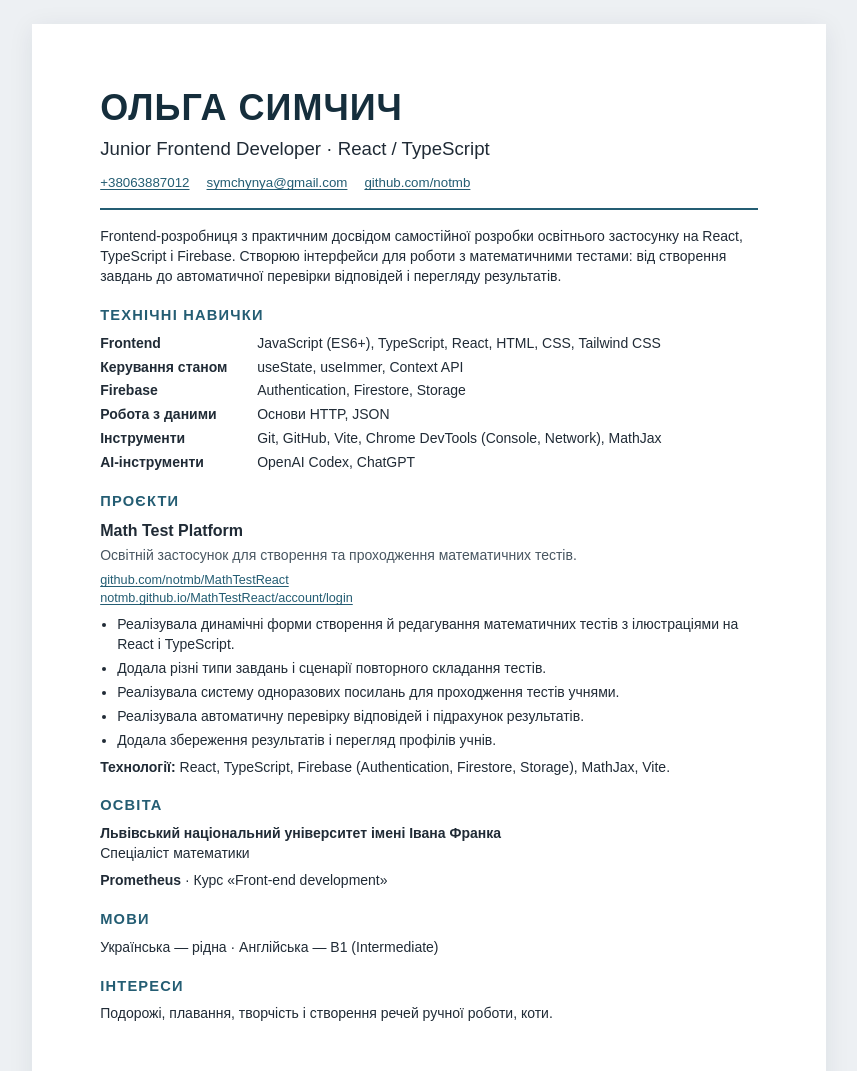
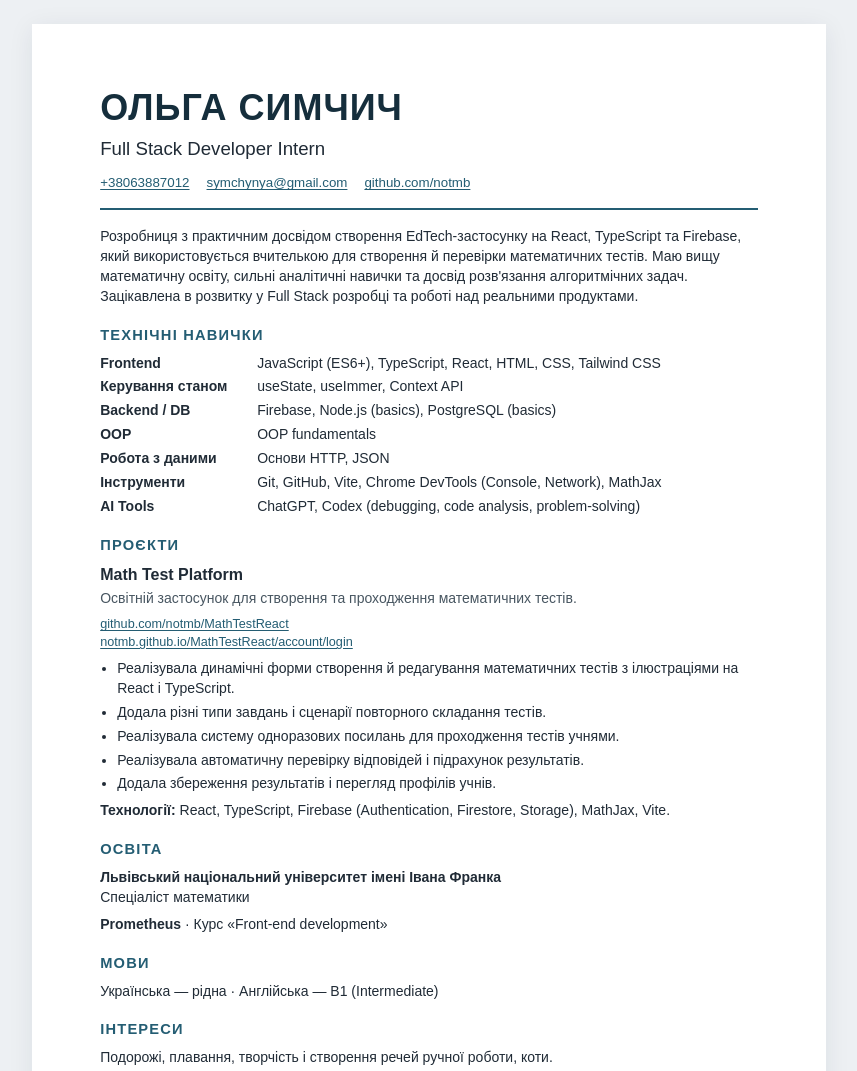
Before and after one commit to notmb/CV, a plain HTML site: page index.html in a window 1280 px wide. Shown: the top 1071 px of the page, without its empty margins (211-1068 px from the left). Drawn offline with Linux system fonts and the light colour scheme.

Commit message:
Sync resume content

```diff
--- a/index.html
+++ b/index.html
@@ -3,7 +3,7 @@
 <head>
   <meta charset="utf-8">
   <meta name="viewport" content="width=device-width, initial-scale=1">
-  <title>Ольга Симчич — Junior Frontend Developer</title>
+  <title>Ольга Симчич — Full Stack Developer Intern</title>
   <style>
     * { box-sizing: border-box; }
     body { margin: 0; background: #edf0f3; color: #202b36; font-family: Arial, sans-serif; font-size: 10.5pt; line-height: 1.42; }
@@ -33,23 +33,24 @@
   <main>
     <header>
       <h1>ОЛЬГА СИМЧИЧ</h1>
-      <p class="role">Junior Frontend Developer · React / TypeScript</p>
+      <p class="role">Full Stack Developer Intern</p>
       <div class="contacts">
         <a href="tel:+38063887012">+38063887012</a>
         <a href="mailto:symchynya@gmail.com">symchynya@gmail.com</a>
         <a href="https://github.com/notmb">github.com/notmb</a>
       </div>
     </header>
-    <p>Frontend-розробниця з практичним досвідом самостійної розробки освітнього застосунку на React, TypeScript і Firebase. Створюю інтерфейси для роботи з математичними тестами: від створення завдань до автоматичної перевірки відповідей і перегляду результатів.</p>
+    <p>Розробниця з практичним досвідом створення EdTech-застосунку на React, TypeScript та Firebase, який використовується вчителькою для створення й перевірки математичних тестів. Маю вищу математичну освіту, сильні аналітичні навички та досвід розв'язання алгоритмічних задач. Зацікавлена в розвитку у Full Stack розробці та роботі над реальними продуктами.</p>
     <section>
       <h2>Технічні навички</h2>
       <dl class="skills">
         <dt>Frontend</dt><dd>JavaScript (ES6+), TypeScript, React, HTML, CSS, Tailwind CSS</dd>
         <dt>Керування станом</dt><dd>useState, useImmer, Context API</dd>
-        <dt>Firebase</dt><dd>Authentication, Firestore, Storage</dd>
+        <dt>Backend / DB</dt><dd>Firebase, Node.js (basics), PostgreSQL (basics)</dd>
+        <dt>OOP</dt><dd>OOP fundamentals</dd>
         <dt>Робота з даними</dt><dd>Основи HTTP, JSON</dd>
         <dt>Інструменти</dt><dd>Git, GitHub, Vite, Chrome DevTools (Console, Network), MathJax</dd>
-        <dt>AI-інструменти</dt><dd>OpenAI Codex, ChatGPT</dd>
+        <dt>AI Tools</dt><dd>ChatGPT, Codex (debugging, code analysis, problem-solving)</dd>
       </dl>
     </section>
     <section>
```
Also changed, not shown: 1 other file.
